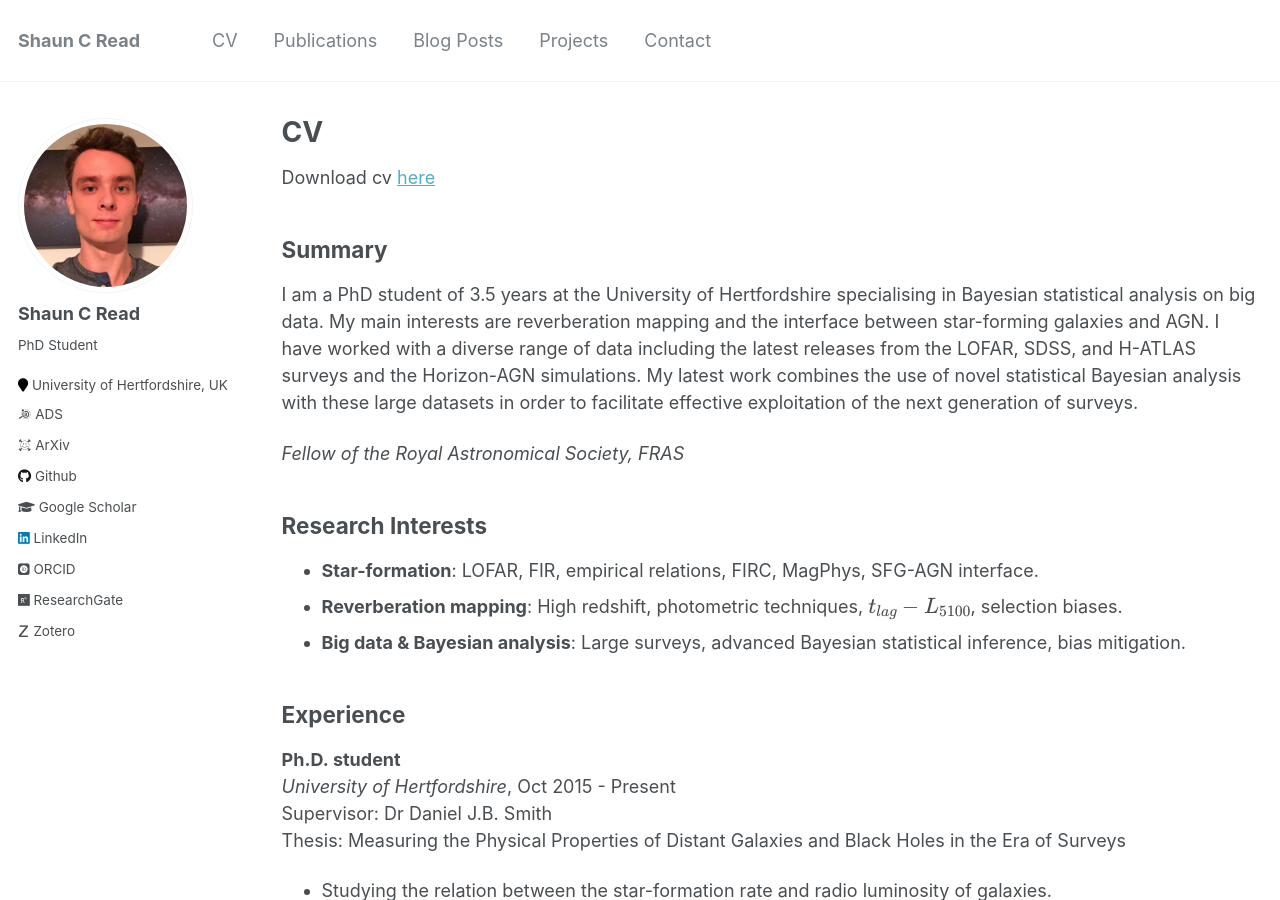
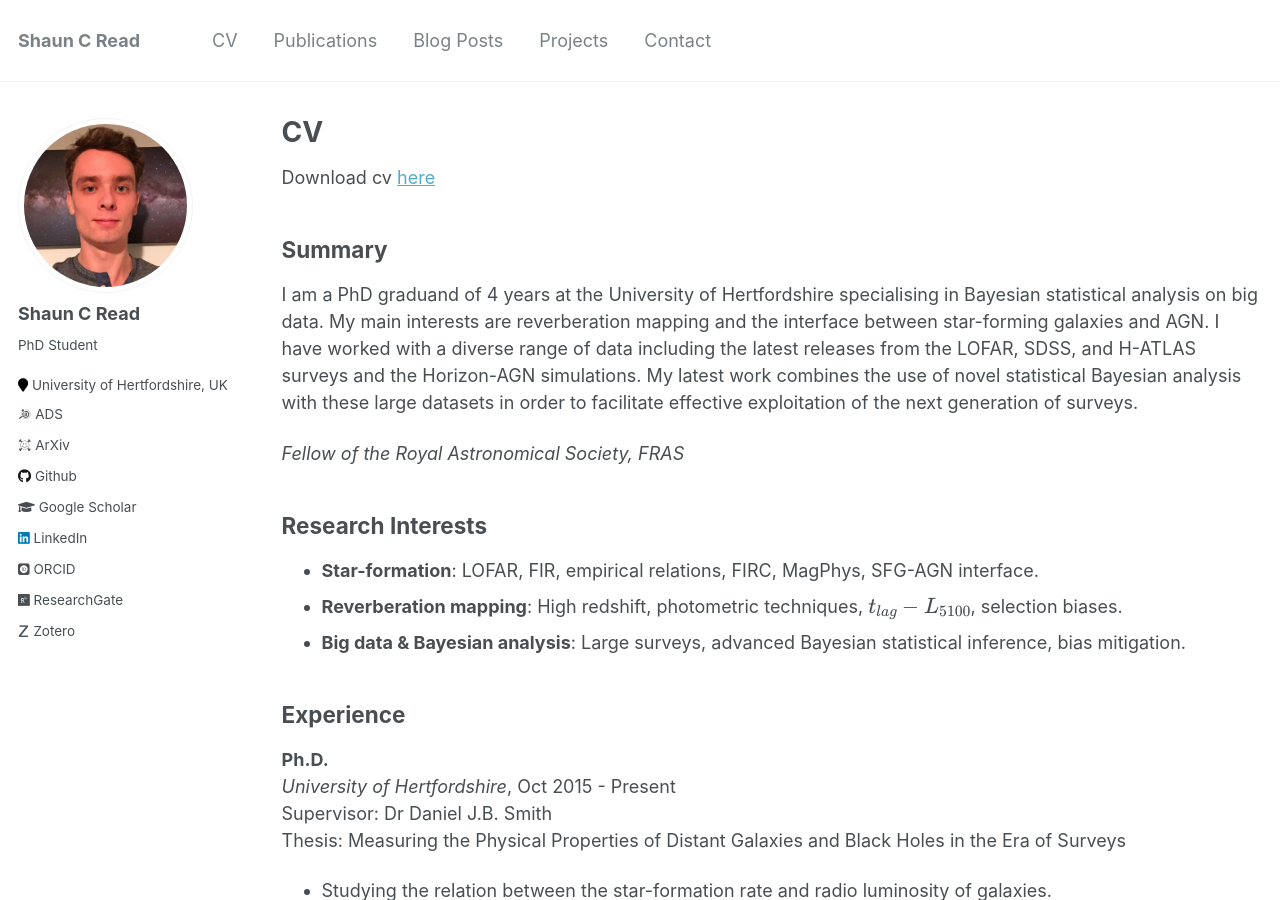
Before and after one commit to philastrophist/philastrophist.github.io, a Jekyll site: the page built from _pages/cv.md, in a window 1280 px wide and 900 px high. Built offline with Jekyll 4.4.1, drawn with Linux system fonts in a browser that asks for light colours; some web fonts are replaced; formulas are drawn with MathJax 3; comment, search, counter and statistics services are not loaded; some of the changed text lies outside the part shown.

```diff
--- a/_pages/cv.md
+++ b/_pages/cv.md
@@ -12,7 +12,7 @@ redirect_from:
 Download cv [here](/cv.pdf)
 
 ## Summary
- I am a PhD student of 3.5 years at the University of Hertfordshire specialising in Bayesian statistical analysis on big data.
+ I am a PhD graduand of 4 years at the University of Hertfordshire specialising in Bayesian statistical analysis on big data.
 My main interests are reverberation mapping and the interface between star-forming galaxies and AGN.
 I have worked with a diverse range of data including the latest releases from the LOFAR, SDSS, and H-ATLAS surveys and the Horizon-AGN simulations.
 My latest work combines the use of novel statistical Bayesian analysis with these large datasets in order to facilitate effective exploitation of the
@@ -32,7 +32,7 @@ biases.
 
 
 ## Experience
-**Ph.D. student**
+**Ph.D.**
 *University of Hertfordshire*, Oct 2015 - Present
 Supervisor: Dr Daniel J.B. Smith
 Thesis: Measuring the Physical Properties of Distant Galaxies and Black
```
Also changed, not shown: other parts of _pages/cv.md (+2 -2 lines), _generator/info.yml (+5 -5 lines), 3 other files.
